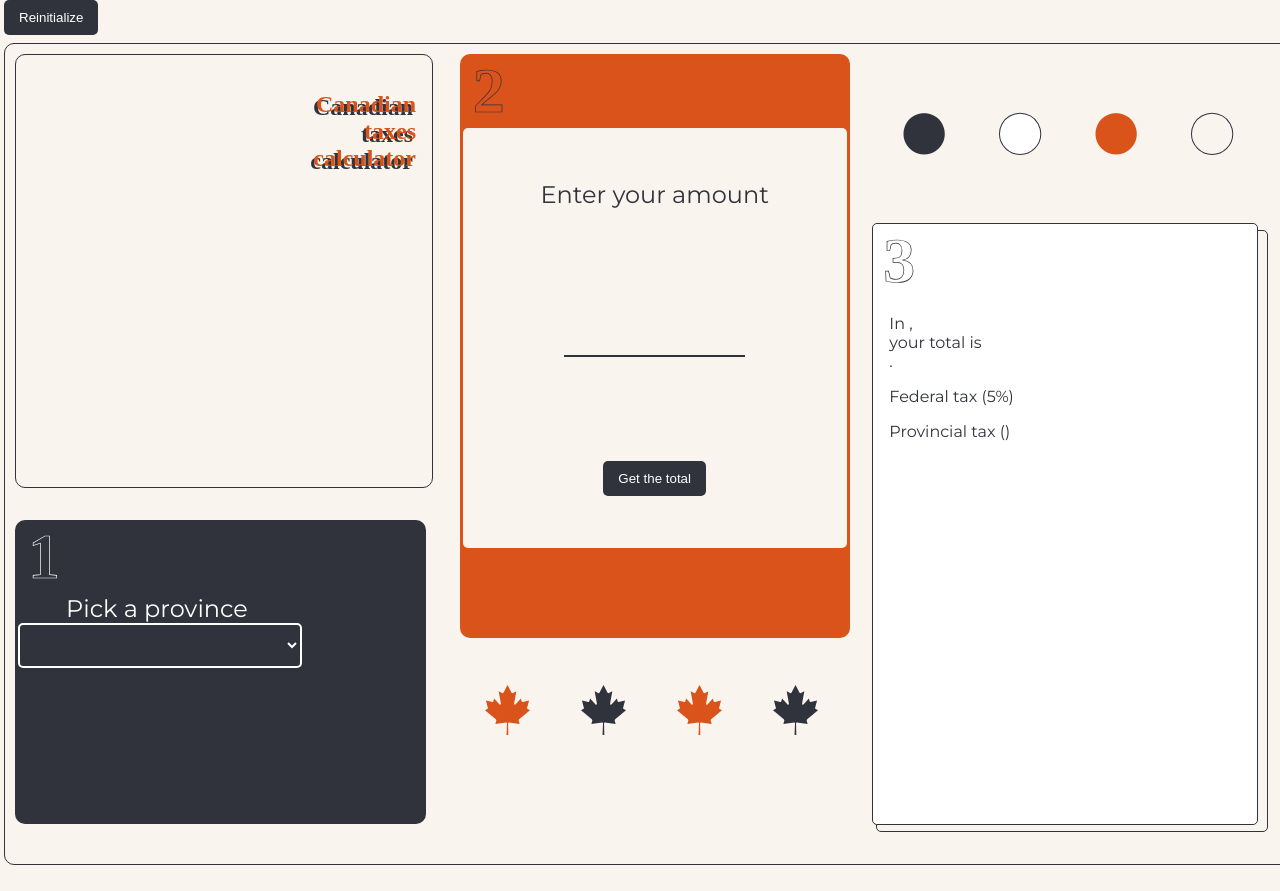
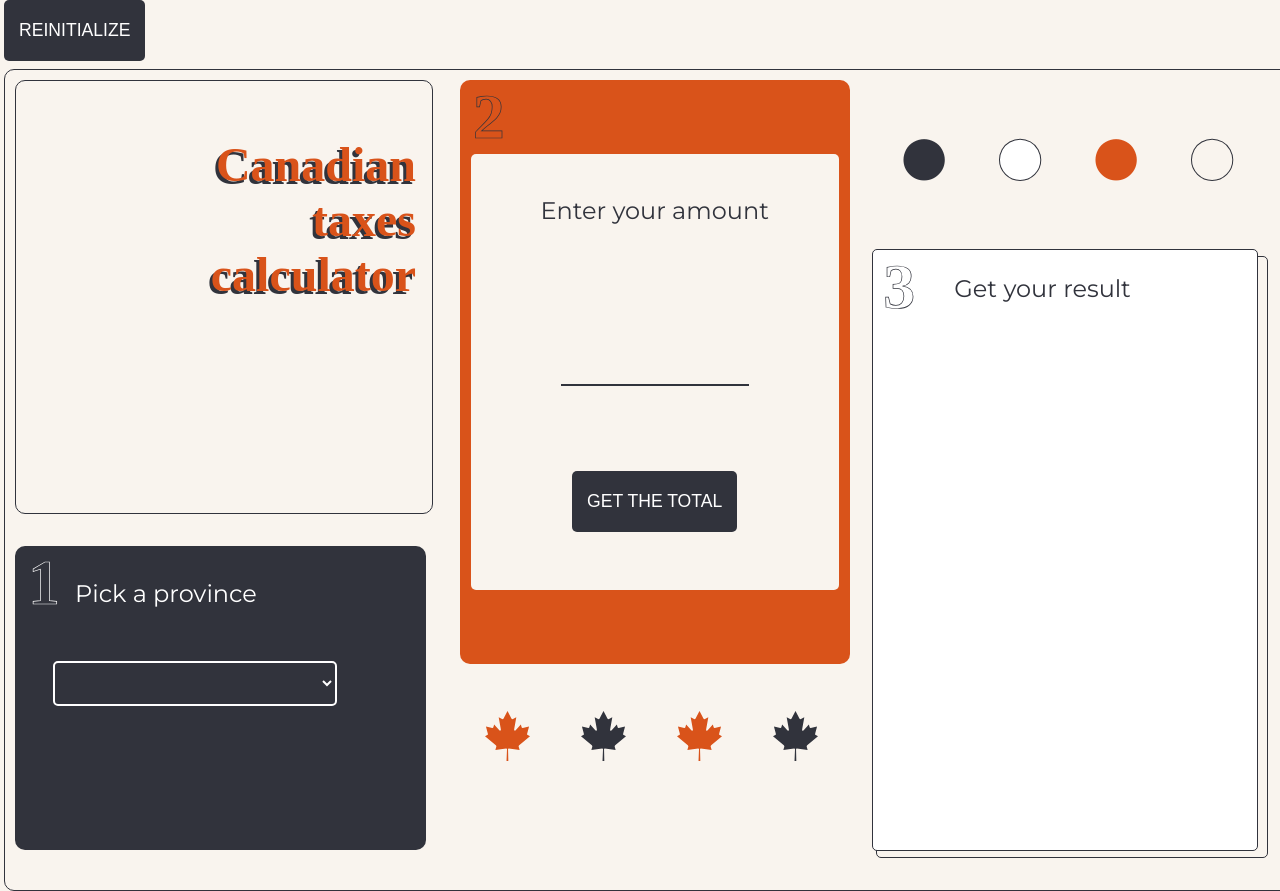
Before and after one commit to mbanais/tax_calculator, a plain HTML site: page index.html in a window 1280 px wide. Shown: the top 891 px of the page. Drawn offline with Linux system fonts and the light colour scheme; a web font is replaced by a local one.

Commit message:
ajustement css

```diff
--- a/index.html
+++ b/index.html
@@ -13,8 +13,11 @@
                 <h1>Canadian <br> taxes <br> calculator</h1>
             </section>
             <section class="provinces">
-                <h2>1</h2>
-                <label>Pick a province</label><br>
+                <div>
+                    <h2>1</h2>
+                    <p>Pick a province</p>
+                </div>
+                <label hidden>Pick a province</label><br>
                 <select id="provinces">
                     <option value=""></option>
                     <option value="AB">Alberta</option>
@@ -51,18 +54,20 @@
             </section>
             <section class="result">
                 <div class="result_ctn">
-                    <div class="ctn_result" >
-                        <h2>3</h2>
-                        <div>
-                            <p >In <span class="results__province"></span>,<br>
-                            your total is <br>
-                            <span class="results__amount"></span>.</p>
-                            <p class="results__txFederal">Federal tax (5%) <span class="federal__amount"></span></p>
-                            <p class="results__txProvince">Provincial tax (<span class="provincial__percentage"></span>) <span class="provincial__amount"></span></p>
+                    <div class="ctn_result">
+                        <div class="ctn_result__title">
+                            <h2>3</h2>
+                            <p>Get your result</p>
+                        </div>
+                        <div class="resultDisplay" hidden>
+                            <p>Province: <span class="results__province"></span></p>
+                            <p>Amount: <span class="results__amount"></span>$</p>
+                            <p class="results__txFederal">Federal tax (5%): <span class="federal__amount"></span></p>
+                            <p class="results__txProvince">Provincial tax (<span class="provincial__percentage"></span>): <span class="provincial__amount"></span></p>
+                            <p>Your total will be <br> <span class="results__finalAmount"></span>$.</p>
                         </div>
                     </div>
                 </div>
-
             </section>
         </main>
         <footer>&#169; 2022-2024 - Canadian taxes calculator | Anaïs MB</footer>
--- a/js/script.js
+++ b/js/script.js
@@ -9,24 +9,41 @@ const refGetTotal = document.querySelector(".getTotal");
 const refReinit = document.querySelector(".reinitialize");
 const refProvincesList = document.getElementById("provinces");
 const refResult = document.querySelector(".results__amount");
-let intTxFederal = 0.05
+const refDisplay = document.querySelector(".resultDisplay");
+let previousAmount = "";
+let intTxFederal = 0.05;
 
+/**
+ * Calculating the taxes and the total amount
+ */
 function calculateTaxes(){
     let strId = refProvincesList.value.toLowerCase();
     let intAmount = parseFloat(refAmount.value);
     let intFedTax = intAmount * intTxFederal;
     let intProvTax = intAmount * objJSONProvinces[strId].rate;
-    let intResultWithTaxes = intAmount + intFedTax + intProvTax
+    let intResultWithTaxes = intAmount + intFedTax + intProvTax;
 
     if(refAmount.value!="" || Number.isNaN(intResultWithTaxes)==false){
         document.querySelector(".results__province").innerText=objJSONProvinces[strId].fullname;
+        document.querySelector(".results__amount").innerText = refAmount.value;
         document.querySelector(".provincial__percentage").innerText=objJSONProvinces[strId].provincial;
         document.querySelector(".federal__amount").innerText=":"+intFedTax.toFixed(2)+"$";
         document.querySelector(".provincial__amount").innerText=":"+intProvTax.toFixed(2) +"$";
-        refResult.innerText = intResultWithTaxes.toFixed(2) +"$";
+        document.querySelector(".results__finalAmount").innerText = intResultWithTaxes.toFixed(2);
+        showTaxes();
     }
 }
 
+/**
+ * Reveal the result section
+ */
+function showTaxes(){
+    refDisplay.removeAttribute("hidden");
+}
+
+/**
+ * Reinitialize all the fields
+ */
 function reinitialize(){
     refProvincesList.value="";
     refAmount.value="";
@@ -35,7 +52,9 @@ function reinitialize(){
     document.querySelector(".provincial__percentage").innerText ="";
     document.querySelector(".federal__amount").innerText="";
     document.querySelector(".provincial__amount").innerText="";
+    refDisplay.setAttribute("hidden", "hidden")
 }
 
 refGetTotal.addEventListener("click", calculateTaxes)
+refProvincesList.addEventListener("change", calculateTaxes)
 refReinit.addEventListener("click", reinitialize)
--- a/liaisons/scss/base/_base.scss
+++ b/liaisons/scss/base/_base.scss
@@ -8,7 +8,7 @@ html{
         background: $offwhite;
         font-size: $textfont;
         color: $blue;
-        @media (min-width:700px) {
+        @media (min-width:800px) {
             height: 100vh;
             width: 100vw;
             display: flex;
@@ -17,7 +17,11 @@ html{
         }
         .ctn_project{
             margin-top: .5em;
-            @media (min-width: 700px) {
+            @media (min-width: 500px) {
+                padding-left: 15%;
+                padding-right: 15%;
+            }
+            @media (min-width: 800px) {
                 height: 100%;
                 width: 100%;
                 border: 1px solid $blue;
--- a/liaisons/scss/base/_boutons.scss
+++ b/liaisons/scss/base/_boutons.scss
@@ -1,8 +1,10 @@
 button{
     color: $white;
     background: $blue;
-    padding: 10px 15px;
+    padding: 20px 15px;
     border: none;
     border-radius: 5px;
+    text-transform: uppercase;
+    font-size: 1.1em;
     //align-self: flex-end;
 }
--- a/liaisons/scss/layout/_amount.scss
+++ b/liaisons/scss/layout/_amount.scss
@@ -4,7 +4,7 @@
     border-radius: 10px;
     margin-top: 2em;
     padding: 0 3px 1.5em 3px ;
-    @media (min-width: 700px) {
+    @media (min-width: 800px) {
         flex: 0 1 70%;
         width: calc(90% / 3);
         margin-top: 0;
@@ -20,6 +20,16 @@
         justify-content: space-around;
         align-items: center;
         height: 75%;
+        padding-bottom: 1em;
+        margin-left: 1em;
+        margin-right: 1em;
+        @media (min-width: 800px) {
+            margin-left: .5em;
+            margin-right: .5em;
+        }
+        @media (min-width: 1000px) {
+            margin-bottom: unset;
+        }
         label{
             font-size: 24px;
         }
@@ -28,6 +38,13 @@
             border-bottom: solid 2px $blue;
             background-color: transparent;
             line-height: 3em;
+            font-size: 24px;
+            width: 50%;
+            margin-bottom: 1em;
+            text-align: center;
+            @media (min-width: 800px) {
+                margin-bottom: unset;
+            }
         }
     }
 }
--- a/liaisons/scss/layout/_decorations.scss
+++ b/liaisons/scss/layout/_decorations.scss
@@ -3,7 +3,7 @@
     flex-direction: row;
     justify-content: space-around;
     align-items: center;
-    @media (min-width: 700px) {
+    @media (min-width: 800px) {
         flex: 0 1 18%;
         width: calc(90% / 3);
     }
@@ -13,7 +13,7 @@
     flex-direction: row;
     justify-content: space-around;
     align-items: center;
-    @media (min-width: 700px) {
+    @media (min-width: 800px) {
         flex: 0 1 18%;
         width: calc(90% / 3);
     }
--- a/liaisons/scss/layout/_provinces.scss
+++ b/liaisons/scss/layout/_provinces.scss
@@ -4,12 +4,24 @@
     border-radius: 10px;
     margin-top: 2em;
     padding: 0 3px 1.5em 3px ;
-    @media (min-width: 700px) {
+    @media (min-width: 800px) {
         flex: 0 1 35%;
         width: calc(95% / 3);
     }
-    h2{
-        -webkit-text-stroke-color: $white;
+    div{
+        display: flex;
+        flex-direction: row;
+        justify-content: flex-start;
+        @media (min-width: 800px) {
+
+        }
+        h2{
+            -webkit-text-stroke-color: $white;
+        }
+        p{
+            font-size: 24px;
+            line-height: 2em;
+        }
     }
     label{
         font-size: 24px;
@@ -23,9 +35,10 @@
         border: solid 2px $white;
         border-radius: 5px;
         margin-left: 2em;
-        @media (min-width: 700px) {
+        font-size: 1.1em;
+        @media (min-width: 800px) {
             width: 70%;
-            margin: 0 auto;
+            margin: 0 auto 0 2em;
         }
     }
 }
--- a/liaisons/scss/layout/_result.scss
+++ b/liaisons/scss/layout/_result.scss
@@ -5,14 +5,15 @@
     padding: 0 3px 0 3px ;
     position: relative;
     border: solid 1px $blue;
-    aspect-ratio: 1/1;
     width: 95%;
-    @media (min-width:700px) {
+    height: fit-content;
+    @media (min-width:800px) {
         aspect-ratio: unset;
         flex: 0 1 75%;
         width: calc(90% / 3);
+        height: fit-content;
     }
-    .result_ctn{
+    &_ctn{
         background-color: $white;
         border-radius: 5px;
         position: relative;
@@ -22,13 +23,27 @@
         width: 100%;
         z-index: 4;
         border: solid 1px $blue;
-        h2{
-            -webkit-text-stroke-color: $blue;
-        }
         .ctn_result{
             max-width: 100%;
+            &__title{
+                display: flex;
+                flex-direction: row;
+                justify-content: flex-start;
+                h2{
+                    -webkit-text-stroke-color: $blue;
+                }
+                p{
+                    padding-left: 1em;
+                    font-size: 24px;
+                }
+            }
+
+        }
+        .resultDisplay{
+
             p{
-                padding-left: 1em;
+                margin-left: .5em;
+                font-size: 1.3em;
             }
         }
     }
--- a/liaisons/scss/modules/_title.scss
+++ b/liaisons/scss/modules/_title.scss
@@ -6,14 +6,18 @@
     font-family: $titlefont;
     color: $red;
     text-shadow: -3px 3px $blue;
-    //font-size: larger;
-    @media (min-width: 700px) {
+    @media (min-width: 800px) {
         flex: 0 1 50%;
         width: calc(90% / 3);
     }
-    h2{
-        //font-size: xx-large;
-        font-size: xx-large;
+    h1{
+        font-size: xxx-large;
         word-wrap: break-word;
+        @media (min-width: 800px) {
+            font-size: xx-large;
+        }
+        @media (min-width: 1000px) {
+            font-size: xxx-large;
+        }
     }
 }
```
Also changed, not shown: public/liaisons/css/styles.css, 1 other file.
